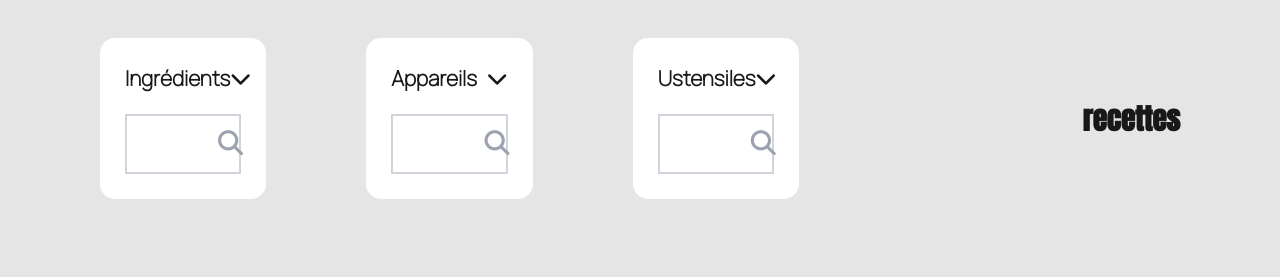
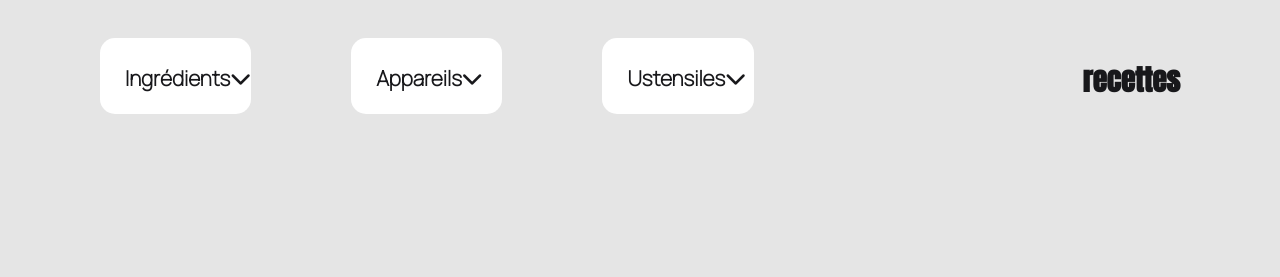
Before and after one commit to FlorentTirvaudey/P7_OpenClassroom_Petits_Plats, a plain HTML site: page index.html in a window 1280 px wide. Shown: the part 902-1179 px from the top of the page. Drawn offline with nearby package versions, Linux system fonts and the light colour scheme.

Commit message:
add hidden property to searchbar inside search section

```diff
--- a/index.html
+++ b/index.html
@@ -24,43 +24,56 @@
         </div>
     </section>
     <section class="bg-neutral-200 pt-[40px] pl-[100px] pr-[100px]">
-        <div class="flex flex-row mb-[100px] justify-between items-center text-zinc-900 font-['Manrope'] font-bold">
-            <div class="flex flex-row gap-[100px] w-[70%]">
-                <div class="flex bg-white flex-col p-[25px] w-[22%] rounded-[15px] text-[1.3em]">
-                    <div class="flex justify-between mb-[20px]">
-                        <span>Ingrédients</span>
-                        <button><i class="fa-solid fa-chevron-down"></i></button>
+        <div class="flex flex-row relative mb-[400px] justify-between items-center text-zinc-900 font-['Manrope'] font-bold">
+            <div class="flex flex-row absolute top-0 left-0 gap-[100px] w-[70%]">
+
+                <div role="listbox" class="bg-white rounded-[15px] w-[20%]">
+                    <div role="option" class="flex flex-col pt-[25px] pl-[25px] pr-[25px] text-[1.3em]">
+                        <div class="flex justify-between mb-[20px]">
+                            <span>Ingrédients</span>
+                            <button><i class="fa-solid fa-chevron-down"></i></button>
+                        </div>
                     </div>
-                    <div class="flex justify-center items-center border-2 border-gray-300 w-[100%] h-[60px]">
-                        <input class="w-[80%] h-[100%] p-[10px] border-none outline-none" type="search">
-                        <button class="w-[10%] ml-[5px]"><i class="fa-solid fa-xmark text-[25px] text-gray-400 hidden"></i></i></button>
-                        <button class="w-[10%] m-[10px]"><i class="fa-solid fa-magnifying-glass text-[25px] text-gray-400 font-bold"></i></i></button>
+                    <div class="flex justify-center items-center pb-[20px] pl-[20px] pr-[20px] hidden">
+                        <div class="flex flex-row border-2 border-gray-300">
+                            <input class="w-[80%] p-[10px] border-none outline-none" type="search">
+                            <button class="w-[10%] ml-[5px]"><i class="fa-solid fa-xmark text-[25px] text-gray-400 hidden"></i></i></button>
+                            <button class="w-[10%] m-[10px]"><i class="fa-solid fa-magnifying-glass text-[25px] text-gray-400 font-bold"></i></i></button>
+                        </div>
                     </div>
                 </div>
-                <div class="flex bg-white flex-col w-[22%] p-[25px] rounded-[15px] text-[1.3em]">
-                    <div class="flex justify-between mb-[20px]">
-                        <span>Appareils</span>
-                        <button><i class="fa-solid fa-chevron-down"></i></button>
+                <div class="bg-white rounded-[15px] w-[20%]">
+                    <div class="flex flex-col pt-[25px] pl-[25px] pr-[25px] text-[1.3em]">
+                        <div class="flex justify-between mb-[20px]">
+                            <span>Appareils</span>
+                            <button><i class="fa-solid fa-chevron-down"></i></button>
+                        </div>
                     </div>
-                    <div class="flex justify-center items-center border-2 border-gray-300 w-[100%] h-[60px]">
-                        <input class="w-[80%] h-[100%] p-[10px] border-none outline-none" type="search">
-                        <button class="w-[10%] ml-[5px]"><i class="fa-solid fa-xmark text-[25px] text-gray-400 hidden"></i></i></button>
-                        <button class="w-[10%] m-[10px]"><i class="fa-solid fa-magnifying-glass text-[25px] text-gray-400 font-bold"></i></i></button>
+                    <div class="flex justify-center items-center pb-[20px] pl-[20px] pr-[20px] hidden">
+                        <div class="flex flex-row border-2 border-gray-300">
+                            <input class="w-[80%] p-[10px] border-none outline-none" type="search">
+                            <button class="w-[10%] ml-[5px]"><i class="fa-solid fa-xmark text-[25px] text-gray-400 hidden"></i></i></button>
+                            <button class="w-[10%] m-[10px]"><i class="fa-solid fa-magnifying-glass text-[25px] text-gray-400 font-bold"></i></i></button>
+                        </div>
                     </div>
                 </div>
-                <div class="flex bg-white flex-col w-[22%] p-[25px] rounded-[15px] text-[1.3em]">
-                    <div class="flex justify-between mb-[20px]">
-                        <span>Ustensiles</span>
-                        <button><i class="fa-solid fa-chevron-down"></i></button>
+                <div class="bg-white rounded-[15px] w-[20%]">
+                    <div class="flex flex-col pt-[25px] pl-[25px] pr-[25px] text-[1.3em]">
+                        <div class="flex justify-between mb-[20px]">
+                            <span>Ustensiles</span>
+                            <button><i class="fa-solid fa-chevron-down"></i></button>
+                        </div>
                     </div>
-                    <div class="flex justify-center items-center border-2 border-gray-300 w-[100%] h-[60px]">
-                        <input class="w-[80%] h-[100%] p-[10px] border-none outline-none" type="search">
-                        <button class="w-[10%] ml-[5px]"><i class="fa-solid fa-xmark text-[25px] text-gray-400 hidden"></i></i></button>
-                        <button class="w-[10%] m-[10px]"><i class="fa-solid fa-magnifying-glass text-[25px] text-gray-400 font-bold"></i></i></button>
-                    </div>
+                        <div class="flex justify-center items-center pb-[20px] pl-[20px] pr-[20px] hidden">
+                            <div class="flex flex-row border-2 border-gray-300">
+                                <input class="w-[80%] p-[10px] border-none outline-none" type="search">
+                                <button class="w-[10%] ml-[5px]"><i class="fa-solid fa-xmark text-[25px] text-gray-400 hidden"></i></i></button>
+                                <button class="w-[10%] m-[10px]"><i class="fa-solid fa-magnifying-glass text-[25px] text-gray-400 font-bold"></i></i></button>
+                            </div>
+                        </div>
                 </div>
             </div>
-            <div class="text-[1.8em] font-bold font-['Anton']"><span></span>recettes</div>
+            <div class="absolute right-0 top-[20px] text-[1.8em] font-bold font-['Anton']"><span></span>recettes</div>
         </div>
         <div class="grid pb-[100px]">
 
@@ -73,7 +86,7 @@
                 </div>
                 <div class="ml-[20px] mr-[20px]">
                     <h2 class="font-['Anton'] font-bold text-[1.6em] mt-[25px] mb-[35px]">Limonade de coco</h2>
-                    <div class="font-['Manrope'] text-[1.0em] text-neutral-950">
+                    <div class="font-['Manrope'] text-[1.0em]">
                         <h3 class="uppercase text-zinc-500 tracking-[.10em] font-bold">Recette</h3>
                         <p class="mt-[15px] mb-[35px]">Je suis un paragraphe Je suis un paragraphe Je suis un paragraphe Je suis un paragraphe Je suis un paragraphe Je suis un paragraphe</p>
                         <h3 class="uppercase text-zinc-500 tracking-[.10em] font-bold">Ingrédients</h3>
```
